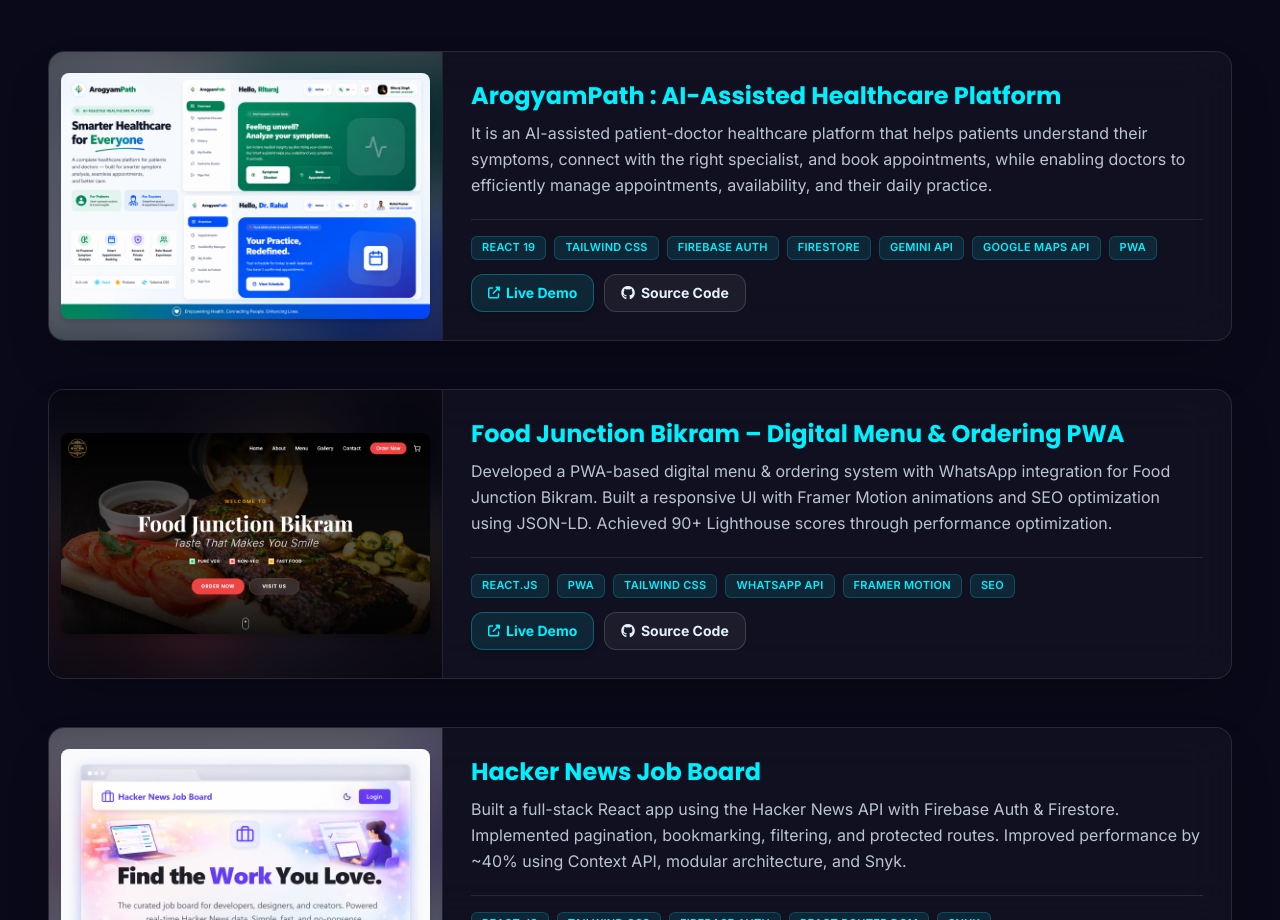
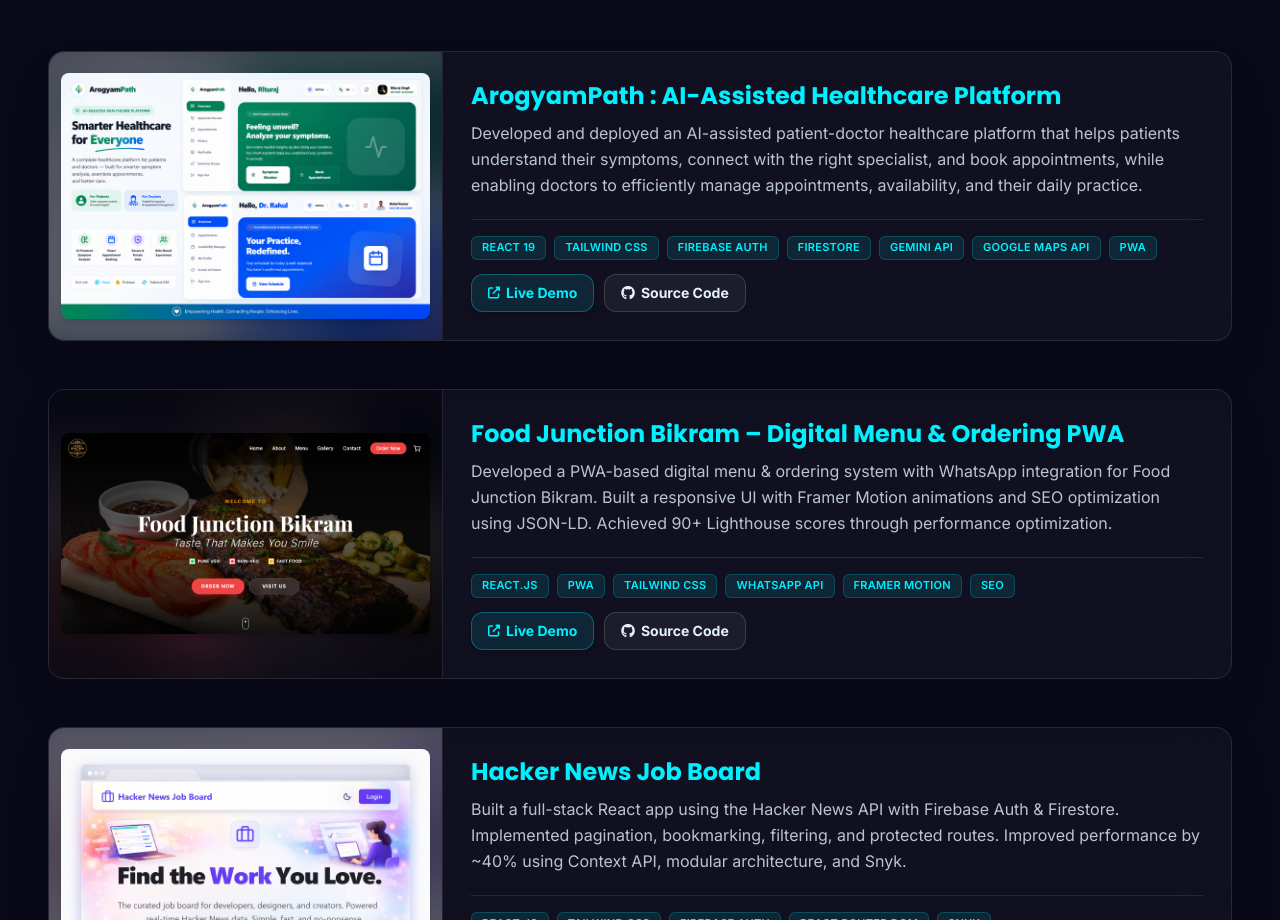
Before and after one commit to Swatantraraj19/Swatantra_Portfolio, a React (Vite) app: page / in a window 1280 px wide. Shown: the part 3920-4840 px from the top of the page. Built offline with nearby package versions, Linux system fonts and the light colour scheme.

Commit message:
chore: update ArogyamPath description in Projects component

```diff
--- a/src/components/Projects.jsx
+++ b/src/components/Projects.jsx
@@ -2,7 +2,7 @@
   const projectList = [
     {
       title: "ArogyamPath :  AI-Assisted Healthcare Platform",
-      desc: "It is an AI-assisted patient-doctor healthcare platform that helps patients understand their symptoms, connect with the right specialist, and book appointments, while enabling doctors to efficiently manage appointments, availability, and their daily practice.",
+      desc: "Developed and deployed an AI-assisted patient-doctor healthcare platform that helps patients understand their symptoms, connect with the right specialist, and book appointments, while enabling doctors to efficiently manage appointments, availability, and their daily practice.",
       tags: ["React 19","Tailwind CSS","Firebase Auth","Firestore","Gemini API","Google Maps API","PWA"],
       img: "/arogyampath.png",
       demo: "https://arogyampath.vercel.app/",
```
